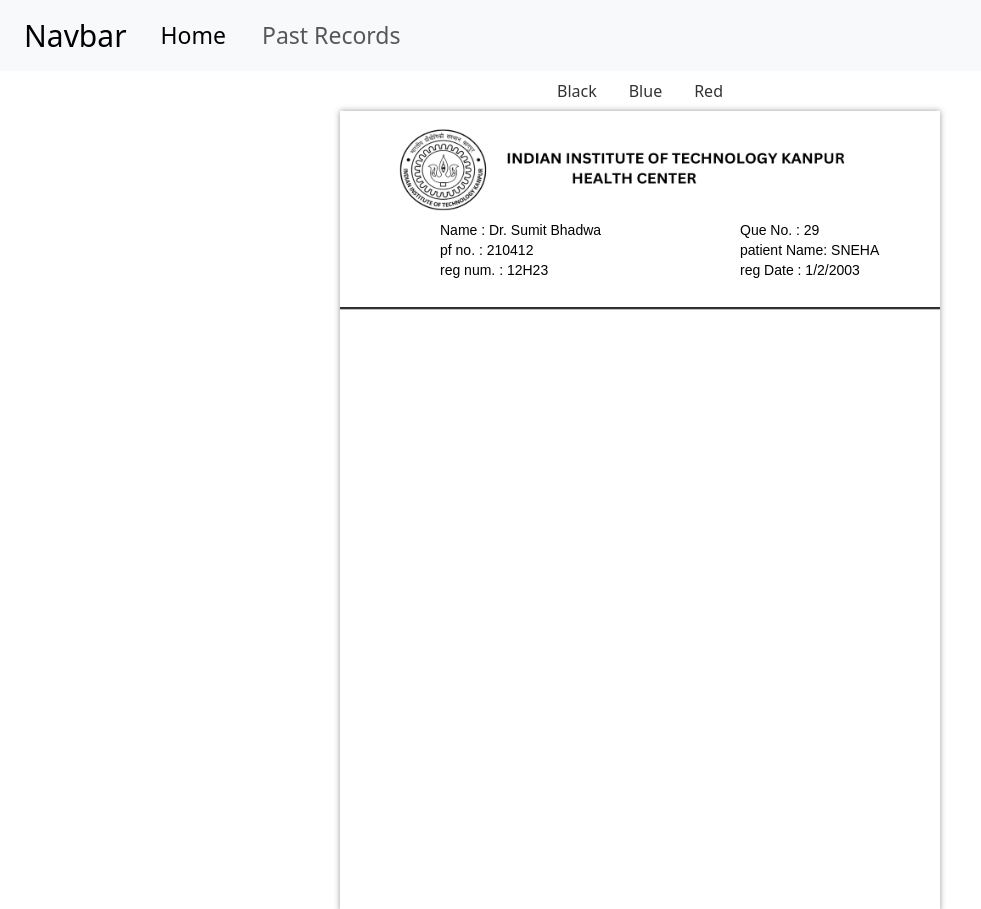
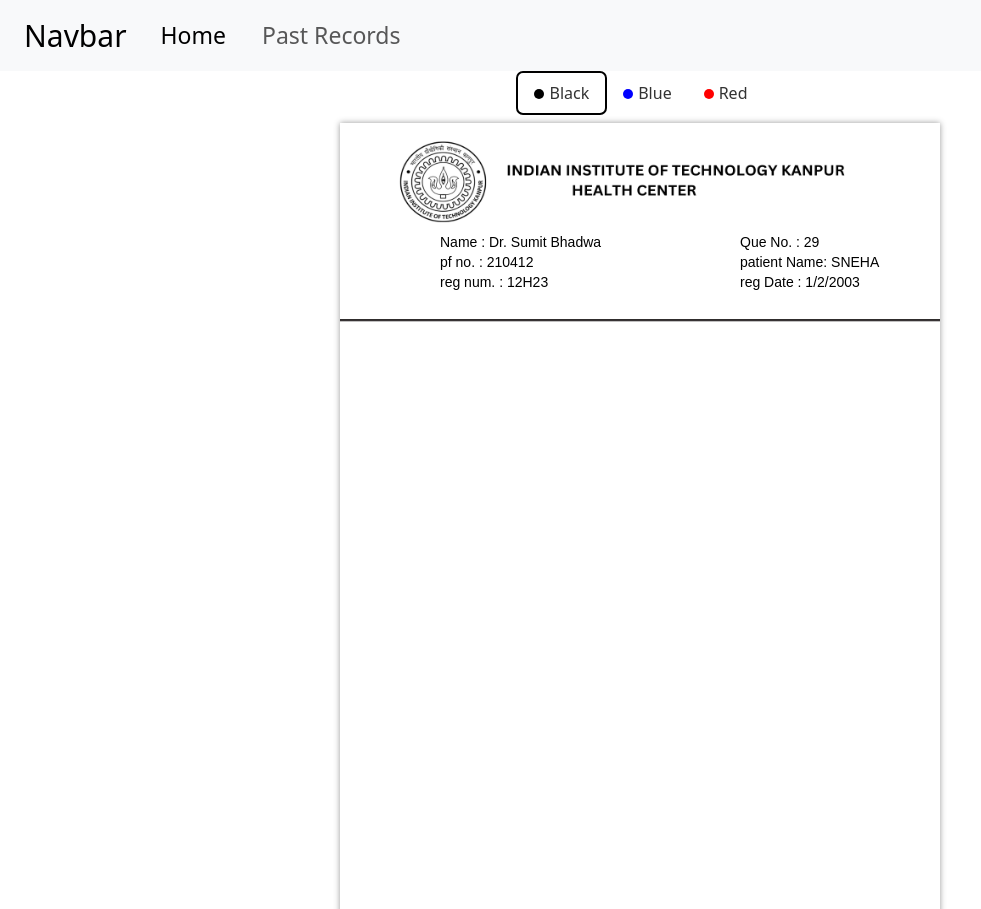
Before and after one commit to Sumitkb21/HealthCenter, a React (Create React App) app in the folder frontend/: page /prescription in a window 1280 px wide. Shown: the top 909 px of the page, without its empty margins (0-981 px from the left). Built offline with nearby package versions, Linux system fonts and the light colour scheme.

Commit message:
drawing board

```diff
--- a/frontend/src/components/Pastrecords/pastrecords.css
+++ b/frontend/src/components/Pastrecords/pastrecords.css
@@ -43,7 +43,7 @@
     border-radius: 8px;
 }
 
-.modal {
+.mod {
     display: flex;
     position: fixed;
     z-index: 1;
@@ -58,19 +58,19 @@
   }
 
 .modal-content {
-  background-color: #fefefe00;
+  background-color: #fefefe;
   padding: 20px;
   border-radius: 8px;
-  max-width: 90vw; /* Set maximum width to 90% of the viewport width */
-  max-height: fit-content; /* Set maximum height to 90% of the viewport height */
-  overflow: auto; /* Add overflow for scrolling if image is larger than viewport */
+  max-width: 90vw;
+  max-height: fit-content;
+   overflow: auto;
 }
 
 .modal-content img {
-  max-width: 100%; /* Set maximum width of image to 100% of parent container */
-  max-height: 100%; /* Set maximum height of image to 100% of parent container */
-  display: block; /* Ensure image is displayed as a block element */
-  margin: auto; /* Center the image horizontally */
+  max-width: 100%;
+  max-height: 100%;
+  display: block;
+  margin: auto;
 }
 
 
--- a/frontend/src/components/Pastrecords/pastrecords.js
+++ b/frontend/src/components/Pastrecords/pastrecords.js
@@ -1,7 +1,7 @@
 import React from 'react';
 import "./pastrecords.css";
 import { FaEye } from 'react-icons/fa';
-import {useState} from 'react';
+import {useState , useEffect} from 'react';
 
 const Pastrecords = () => {
   const patientRecords = [
@@ -17,15 +17,31 @@
   const [showModal, setShowModal] = useState(false);
   const [selectedImage, setSelectedImage] = useState(null);
 
+  useEffect(() => {
+    // Set initial state when component mounts
+    closeModal();
+  }, []);
   const openImage = (imageURL) => {
+    console.log(selectedImage,showModal);
     setSelectedImage(imageURL);
     setShowModal(true);
   };
 
   const closeModal = () => {
+    console.log(selectedImage,showModal);
     setShowModal(false);
     setSelectedImage(null);
   };
+
+  const handleSave = () => {
+      const link = document.createElement('a');
+      link.href= selectedImage;
+      link.download= "record.png";
+      document.body.appendChild(link);
+      link.click();
+      document.body.removeChild(link);
+
+  }
 
   return (
 
@@ -46,12 +62,13 @@
                   ))}
                 </div>
                 {showModal && (
-                  <div className="modal">
-                    <div className="modal-content">
-                      <span className="close" onClick={closeModal}>&times;</span>
+                    <div className="mod">
+                      <div className="modal-content">
+                         <span className="close" onClick={()=>closeModal()}>&times;</span>
                       <img src={selectedImage} alt="Selected" />
-                    </div>
-                  </div>
+                      <button onClick={handleSave}>Save</button>
+                      </div>
+                      </div>
                 )}
               </section>
 
--- a/frontend/src/components/Prescription/Prescription.js
+++ b/frontend/src/components/Prescription/Prescription.js
@@ -14,15 +14,25 @@
         <div className="menu">
           {/* <button id="color-menu-button" className="menu-button" type="button">Color</button>
           <div id="color-menu" className="color-menu"> */}
-            <button id="black-color-button" className="color-button" type="button">Black</button>
-            <button id="blue-color-button" className="color-button" type="button"> Blue </button>
-            <button id="red-color-button" className="color-button" type="button"> Red </button>
+            <button id="black-color-button" className="color-button mb-2" type="button">
+              <span className="bullet black-bullet"></span>
+              Black
+            </button>
+            <button id="blue-color-button" className="color-button mb-2" type="button">
+              <span className="bullet blue-bullet"></span>
+              Blue
+            </button>
+            <button id="red-color-button" className="color-button mb-2" type="button">
+              <span className="bullet red-bullet"></span>
+              Red
+            </button>
           </div>
         {/* </div> */}
         <canvas id="drawing-area" className="drawing-area" height="800" width="600"></canvas>
         <div className="action" style={{ textAlign: 'center' }}>
-          <button id="clear-button" className="clear-button" type="button">Clear</button>
-          <button id="save-button" className="save-button" type="button"> Save</button>
+
+          <button id="clear-button" className="clear-button mt-2" type="button" style={{ borderRadius: '5px', backgroundColor: 'red' , border: 'transparent' }}>Clear</button>&nbsp;&nbsp;
+          <button id="save-button" className="save-button mt-2" type="button" style={{ borderRadius: '5px', backgroundColor: '#4CAF50', border: 'transparent' }}>Save</button>
         </div>
       </div>
     </>
--- a/frontend/src/components/Prescription/prescription.css
+++ b/frontend/src/components/Prescription/prescription.css
@@ -50,3 +50,40 @@
 .menu-button:hover {
     color: #555;
 }
+
+/* Define the common styles for the bullet */
+.bullet {
+    display: inline-block;
+    width: 10px; /* Adjust size as needed */
+    height: 10px; /* Adjust size as needed */
+    border-radius: 50%;
+    margin-right: 5px; /* Adjust spacing between bullet and text */
+  }
+
+  /* Define specific colors for each bullet */
+  .black-bullet {
+    background-color: black;
+  }
+
+  .blue-bullet {
+    background-color: blue;
+  }
+
+  .red-bullet {
+    background-color: red;
+  }
+
+  .clear-button, .save-button {
+    border: none;
+    color: white;
+    padding: 8px 16px;
+    text-align: center;
+    text-decoration: none;
+    display: inline-block;
+    font-size: 16px;
+    margin: 4px 2px;
+    cursor: pointer;
+    font-weight: 600;
+    border-radius: 8px;
+
+  }
--- a/frontend/src/components/Prescription/script.js
+++ b/frontend/src/components/Prescription/script.js
@@ -81,6 +81,8 @@
 // const strokeStyle = 'black'; // Pen stroke color
 // const shadowColor ='#000';
 const shadowBlur =0.7;
+blackColorButton.style.border = "2px solid black";
+blackColorButton.style.borderRadius = "7px";
 
 canvas.addEventListener('mousedown', handleWritingStart);
 canvas.addEventListener('mousemove', handleWritingInProgress);
@@ -95,12 +97,24 @@
 saveButton.addEventListener('click', handleSaveButtonClick);
 blackColorButton.addEventListener('click',()=>{
     strokeColor = 'black';
+    blackColorButton.style.border = "2px solid black";
+    blackColorButton.style.borderRadius = "7px";
+    blueColorButton.style.border = "none";
+    redColorButton.style.border = "none";
 });
 blueColorButton.addEventListener('click',()=>{
     strokeColor = 'blue';
+    blueColorButton.style.border = "2px solid blue";
+    blueColorButton.style.borderRadius = "7px";
+    blackColorButton.style.border = "none";
+    redColorButton.style.border = "none";
 });
 redColorButton.addEventListener('click',()=>{
     strokeColor = 'red';
+    redColorButton.style.border = "2px solid red";
+    redColorButton.style.borderRadius = "7px";
+    blueColorButton.style.border = "none";
+    blackColorButton.style.border = "none";
 });
 
 
```
